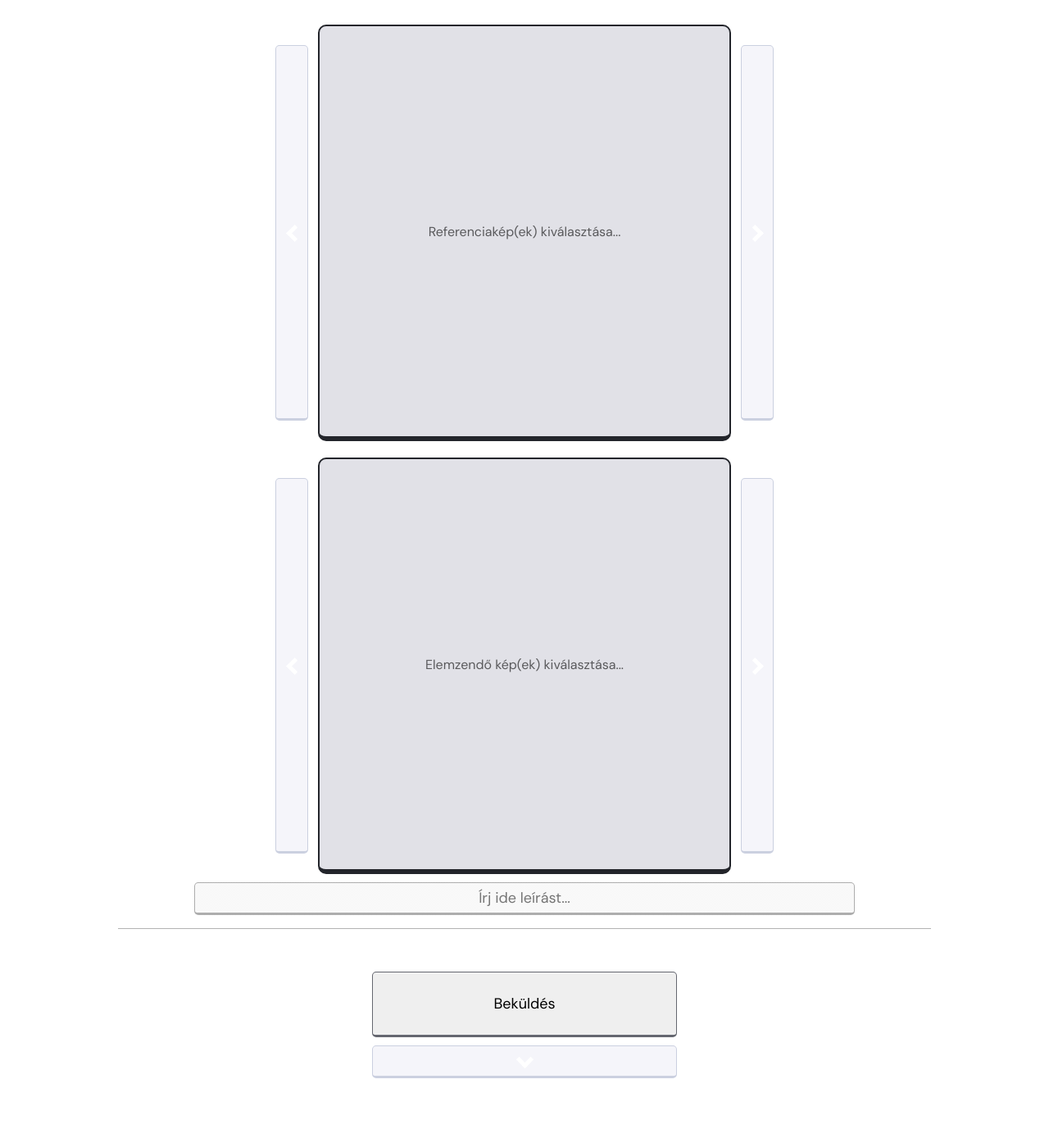
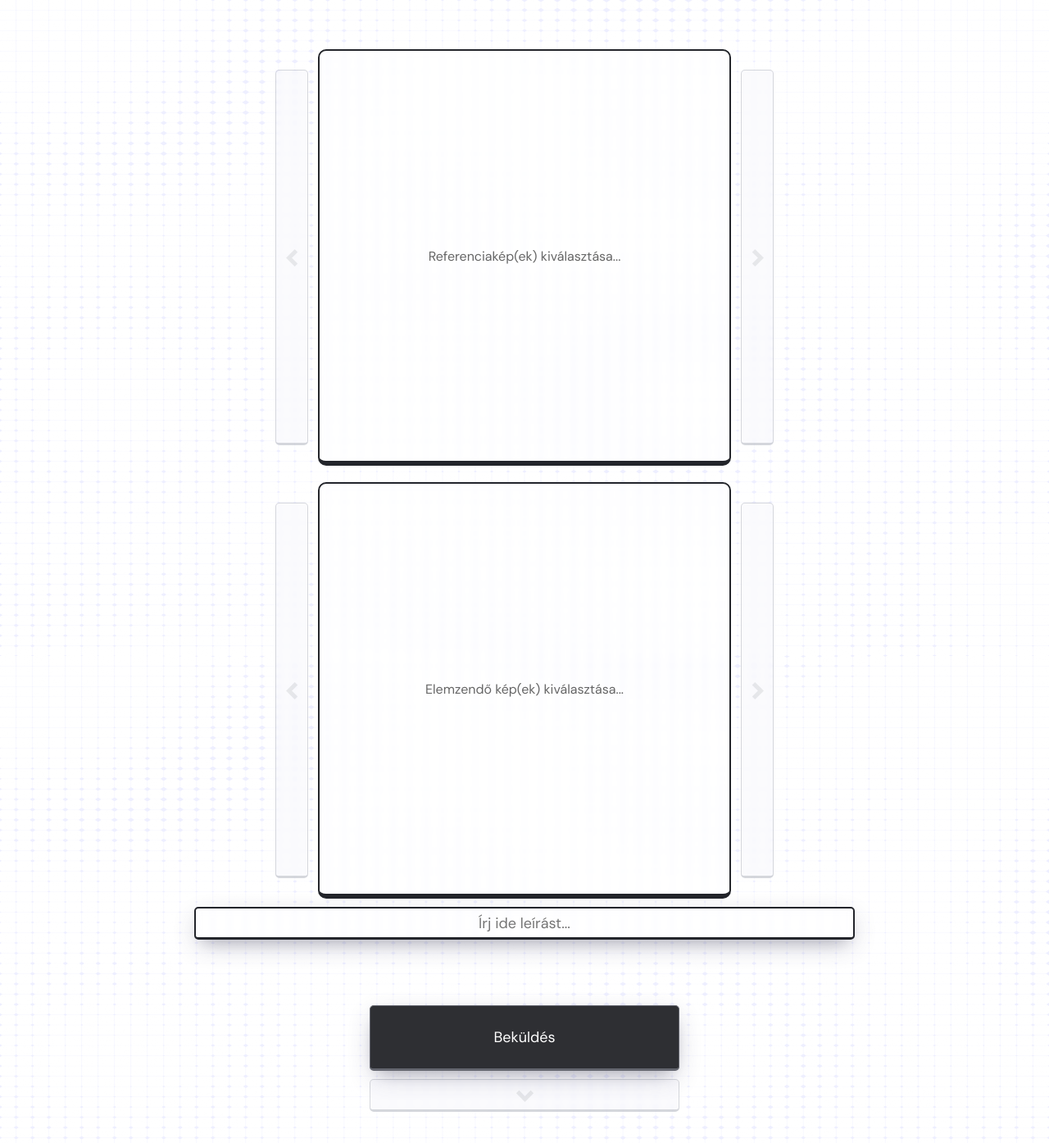
Before and after one commit to beanedekofbags/haladoprog, a Flask app: page / in a window 1280 px wide. Shown: the whole page at 82% size. Before the commit the page ends 1315 px from the top, so only its background shows below. Run offline with Flask 3, Linux system fonts and the light colour scheme.

Commit message:
stílusozás
lehet hogy nem végleges még, de mostmár elfogadhatóbban néz ki

```diff
--- a/src/js/classes/ArrowButton.ts
+++ b/src/js/classes/ArrowButton.ts
@@ -37,6 +37,7 @@ export class ArrowButton {
 
     public toggle(toggle: boolean) {
         this.button.disabled = !toggle;
+        this.container.classList.toggle('enabled', toggle)
     }
 
 }
--- a/src/js/classes/ImageList.ts
+++ b/src/js/classes/ImageList.ts
@@ -46,6 +46,10 @@ export class ImageList {
         }
 
         let imgBack = document.createElement('img');
+
+        let imgBackShadow = document.createElement('div'); {
+            imgBackShadow.classList.add('shadow-in');
+        }
 
         let imgBackWrapper = document.createElement('div'); {
             imgBackWrapper.classList.add('img-back');
--- a/static/css/main.css
+++ b/static/css/main.css
@@ -1,10 +1,15 @@
 @import url('https://fonts.googleapis.com/css2?family=DM+Sans:ital,opsz,wght@0,9..40,100..1000;1,9..40,100..1000&display=swap');
 
 :root {
-    --bg-color-main: white;
     --image-size: 500px;
     --image-size-small: 350px;
     --bottom-width: 30%;
+
+    /* https://getcssscan.com/css-box-shadow-examples (kicsit változtatva) */
+    --cool-shadow: rgba(50, 50, 93, 0.3) 0px 10px 30px -5px, rgba(0, 0, 0, 0.2) 0px 10px 20px -10px;
+
+    --exponential-out: cubic-bezier(0.19, 1, 0.22, 1);
+    --exponential-in: cubic-bezier(0.95, 0.05, 0.795, 0.035);
 }
 
 body * {
@@ -32,8 +37,11 @@ body * {
 }
 
 body {
-    background-color: var(--bg-color-main);
-    margin: 20px;
+    background-image: url("../img/bg.png");
+    background-size: 100%;
+    background-attachment: fixed;
+    margin: 10px;
+    margin-top: 50px;
 }
 
 #img-list-box {
@@ -53,6 +61,12 @@ body {
     .row.centered {
         justify-content: center;
     }
+
+#upload-form {
+    input {
+        box-shadow: var(--cool-shadow)
+    }
+}
 
 .imglist-container {
     display: flex;
@@ -83,7 +97,8 @@ body {
         position: relative;
         overflow: hidden;
 
-        background-color: rgb(225, 225, 231);
+        backdrop-filter: blur(4px);
+        background-color: rgba(255, 255, 255, 0.1);
 
         border: 2px solid rgb(35, 37, 43);
         border-bottom-width: 6px;
@@ -138,7 +153,7 @@ body {
         }
             .imglist-container .img-wrapper-inner>.img-back>img {
                 filter: blur(8px) brightness(65%);
-                opacity: 0.85;
+                opacity: 0.8;
                 object-fit: cover;
                 width: inherit;
                 height: inherit;
@@ -153,6 +168,8 @@ body {
 
     width: 100%;
     height: 100%;
+
+    backdrop-filter: blur(3px);
 }
     .arrow-container>button {
         position: absolute;
@@ -160,29 +177,36 @@ body {
         height: 100%;
         width: 100%;
 
-        transition: scale 0.3s cubic-bezier(0.19, 1, 0.22, 1);
-
-        border: 1px solid rgb(203, 208, 224);
+        border: 1px solid rgba(150, 155, 168);
         border-bottom-width: 3px;
         border-radius: 5px;
         border-bottom-left-radius: 5px;
         border-bottom-right-radius: 5px;
 
-        background-color: rgb(245, 245, 250);
+        opacity: 0.4;
+        background-color: rgba(245, 245, 250);
         cursor: default;
 
         z-index: 1;
+
+        transition:
+            background-color 800ms var(--exponential-out),
+            opacity 800ms var(--exponential-out),
+            border-color 800ms var(--exponential-out),
+            box-shadow 800ms var(--exponential-out);
     }
     .arrow-container>button:enabled {
-        border-color: rgb(101, 103, 112);
-        background-color: rgb(207, 207, 218);
+        opacity: 0.75;
+        border-color: rgb(86, 87, 95);
+        background-color: rgb(243, 243, 255);
         cursor: pointer;
+        box-shadow: var(--cool-shadow);
     }
     .arrow-container>button:enabled:hover {
-        background-color: rgb(182, 182, 204);
+        background-color: rgb(236, 236, 255);
     }
     .arrow-container>button:enabled:active {
-        background-color: rgb(130, 130, 150);
+        background-color: rgb(211, 211, 236);
     }
 
     .arrow-container>.icon {
@@ -191,18 +215,28 @@ body {
         pointer-events: none;
         z-index: 2;
 
-        border: solid white;
+        opacity: 0.4;
+        border: solid rgba(86, 87, 95, 0.3);
         border-width: 0 5px 5px 0;
 
         width: 10px;
         height: 10px;
+
+        transition:
+            opacity 800ms var(--exponential-out),
+            border-color 800ms var(--exponential-out);
+    }
+
+    .arrow-container.enabled>.icon {
+        opacity: 0.75;
+        border-color: rgb(86, 87, 95);
     }
 
 input[type="text"] {
     font-size: large;
     text-align: center;
 
-    border: 1px solid rgba(0,0,0,0.3);
+    border: 2px solid rgb(35, 37, 43);
     border-bottom-width: 3px;
     border-radius: 5px;
     border-bottom-left-radius: 5px;
@@ -210,31 +244,47 @@ input[type="text"] {
 
     padding: 8px;
 
-    background-image: url("../img/grid.png");
-    background-color: rgba(0,0,0,0.05);
+    backdrop-filter: blur(4px);
+    background-color: rgba(255, 255, 255, 0.1);
     background-size: 2px;
     image-rendering: pixelated;
+
+    z-index: 4;
+
+    transition:
+        background-color 800ms var(--exponential-out),
+        backdrop-filter 800ms var(--exponential-out);
 }
 input[type="text"]:focus {
     outline: none;
-    background-color: rgba(0,0,0,0.2);
+    backdrop-filter: blur(8px);
+    background-color: rgba(241, 244, 255, 0.2);
 }
 #img-desc {
-    width: 65%;
+    width: 64%;
     height: 40px;
 }
 
 hr {
     width: 80%;
     border: none;
-    border-top: 0.2px solid rgba(0,0,0,0.3);
-    margin-top: 16px;
-    margin-bottom: 16px;
+    border-top: 2px solid rgba(0, 0, 0, 0.4);
+    margin-top: 32px;
+    margin-bottom: 32px;
+}
+
+#submit-area {
+    margin-top: 40px;
 }
 
 #txt-error {
     font-size: small;
-    color: rgb(199, 30, 67);
+    color: rgb(179, 25, 58);
+    margin-top: 25px;
+    margin-bottom: 5px;
+    text-shadow:
+        0 0 15px rgba(0, 0, 0, 0.2),
+        0 0 10px rgba(0, 0, 0, 0.2);
 }
 
 #submit-container {
@@ -256,6 +306,9 @@ form input[type="submit"] {
     width: 100%;
     height: 100%;
 
+    color: white;
+    background-color: rgb(46, 47, 51);
+
     border: 1px solid rgb(101, 103, 112);
     border-bottom-width: 3px;
     border-radius: 5px;
@@ -264,6 +317,34 @@ form input[type="submit"] {
 
     font-size: large;
     z-index: 1;
+
+    transition:
+        background-color 800ms var(--exponential-out),
+        box-shadow 800ms var(--exponential-out);
+}
+
+form input[type="submit"].error:disabled {
+    transition: none;
+    background-color: rgb(223, 58, 86);
+    border-color: rgb(77, 24, 40);
+}
+
+form input[type="submit"]:disabled {
+    backdrop-filter: blur(3px);
+    background-color: rgba(244, 248, 255, 0.4);
+    border-color: rgb(101, 103, 112, 0.4);
+    box-shadow: none;
+}
+
+form input[type="submit"]:enabled:hover {
+    background-color: rgb(57, 59, 63);
+}
+
+form input[type="submit"]:enabled:active {
+    transition:
+        background-color 800ms var(--exponential-out),
+        box-shadow 800ms var(--exponential-out);
+    background-color: rgb(85, 88, 94);
 }
 
 #btn-download {
@@ -322,6 +403,9 @@ form input[type="submit"] {
     width: var(--bottom-width);
 
     background-color: rgb(245, 248, 252);
+    opacity: 0;
+
+    box-shadow: var(--cool-shadow);
 
     border: 2px solid rgb(99, 106, 126);
     border-bottom-width: 6px;
@@ -332,6 +416,7 @@ form input[type="submit"] {
     margin: 10px 0 10px 0;
 
     overflow: hidden;
+    z-index: 4;
 }
 
 #results-content {
@@ -351,7 +436,7 @@ form input[type="submit"] {
 
 #results-img-wrapper.imglist-container .img-wrapper-inner {
     width: var(--image-size-small);
-    height: var(--image-size-small)
+    height: var(--image-size-small);
 }
 
 #img-title {
--- a/static/js/classes/ArrowButton.js
+++ b/static/js/classes/ArrowButton.js
@@ -31,5 +31,6 @@ export class ArrowButton {
     }
     toggle(toggle) {
         this.button.disabled = !toggle;
+        this.container.classList.toggle('enabled', toggle);
     }
 }
--- a/static/js/classes/ImageList.js
+++ b/static/js/classes/ImageList.js
@@ -39,6 +39,10 @@ export class ImageList {
             imgFrontB.style.zIndex = '2';
         }
         let imgBack = document.createElement('img');
+        let imgBackShadow = document.createElement('div');
+        {
+            imgBackShadow.classList.add('shadow-in');
+        }
         let imgBackWrapper = document.createElement('div');
         {
             imgBackWrapper.classList.add('img-back');
--- a/static/js/main.js
+++ b/static/js/main.js
@@ -6,7 +6,7 @@ import { ImageList } from "./classes/ImageList.js";
 import { TimeoutAnimation } from "./classes/TimeoutAnimation.js";
 let errorAnim = {};
 let throbberAnim;
-let resultAnim;
+let resultAnim = {};
 const errorAnimDuration = 600;
 const throbberPopDuration = 300;
 window.onload = function () {
@@ -43,6 +43,7 @@ window.onload = function () {
         let formData = new FormData(uploadForm);
         imgSubmit.value = '';
         imgSubmit.disabled = true;
+        imgSubmit.classList.remove('error');
         loading.classList.toggle('invisible', false);
         txtError.classList.toggle('invisible', true);
         throbberAnim?.cancel();
@@ -75,14 +76,7 @@ window.onload = function () {
                     duration: errorAnimDuration,
                     easing: easings.bouncy.out
                 });
-                errorAnim['color'] = imgSubmit.animate([
-                    { backgroundColor: 'rgb(219, 127, 155)', offset: 1.0 },
-                    { borderColor: 'rgb(105, 36, 57)', offset: 1.0 }
-                ], {
-                    duration: errorAnimDuration,
-                    easing: easings.exponential.out,
-                    direction: "reverse"
-                });
+                imgSubmit.classList.add('error');
             }
             else {
                 btnResults.toggle(true);
@@ -161,15 +155,20 @@ window.onload = function () {
     });
     let resultsToggle = () => {
         btnResults.setDirection(btnResultsOn ? 90 : -90);
-        resultAnim?.pause();
-        resultAnim = resultsBox.animate([
+        resultAnim['height'] = resultsBox.animate([
             { paddingTop: `${btnResultsOn ? paddingTop : 0}px`, offset: 1.0 },
             { paddingBottom: `${btnResultsOn ? paddingBottom : 0}px`, offset: 1.0 },
-            { gridTemplateRows: `${btnResultsOn ? 1 : 0}fr`, offset: 1.0 },
-            { translate: `0 ${btnResultsOn ? 0 : -40}px`, offset: 1.0 }
+            { gridTemplateRows: `${btnResultsOn ? 1 : 0}fr`, offset: 1.0 }
         ], {
             duration: 500,
             easing: easings.exponential.out,
+            fill: "forwards"
+        });
+        resultAnim['fade'] = resultsBox.animate([
+            { opacity: `${btnResultsOn ? 100 : 0}%`, offset: 1.0 },
+        ], {
+            duration: 500,
+            easing: btnResultsOn ? easings.exponential.out : easings.exponential.in,
             fill: "forwards"
         });
         if (btnResultsOn) {
@@ -179,7 +178,7 @@ window.onload = function () {
             animateResults(r, img3.page);
         }
         else {
-            resultAnim.onfinish = () => {
+            resultAnim['fade'].onfinish = () => {
                 resultsBox.classList.toggle('invisible', true);
             };
         }
--- a/templates/index.html
+++ b/templates/index.html
@@ -13,7 +13,7 @@
             <div class="row centered">
                 <input name="img-desc" id="img-desc" type="text" placeholder="Írj ide leírást...">
             </div>
-            <hr>
+            <div id="submit-area">
                 <div class="row centered">
                     <p id="txt-error"></p>
                 </div>
@@ -25,6 +25,7 @@
                             </div>
                         </div>
                         <input type="submit" id="form-submit" value="Beküldés">
+                    </div>
                 </div>
             </div>
         </form>
```
Also changed, not shown: src/js/main.ts (+14 -16 lines), static/img/bg.png (added), static/img/bgtemp.png (added). Lines whose indentation alone changed are shown as unchanged.
